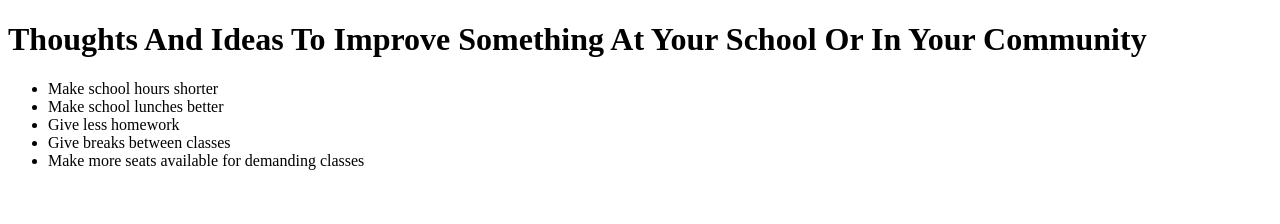
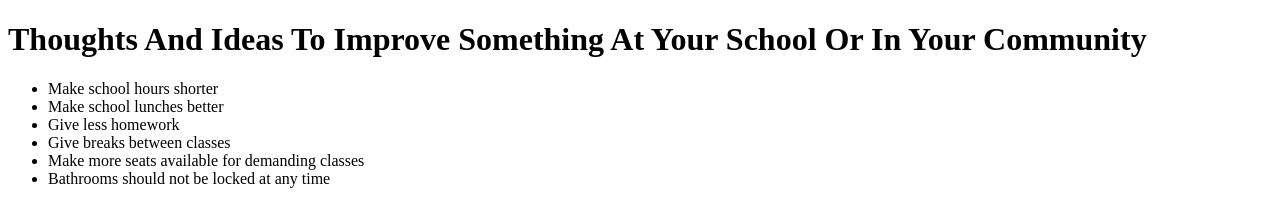
Before and after one commit to Aritrap3/lesson_5_mini_activity, a plain HTML site: page index.html in a window 1280 px wide. Drawn offline with Linux system fonts and the light colour scheme.

Commit message:
Added the line "Bathrooms should not be locked at any time"
beautiful

```diff
--- a/index.html
+++ b/index.html
@@ -11,6 +11,7 @@
       <li>Give less homework</li>
       <li>Give breaks between classes</li>
       <li>Make more seats available for demanding classes</li>
+      <li>Bathrooms should not be locked at any time</li>
     </ul>
   </body>
 </html>
```
